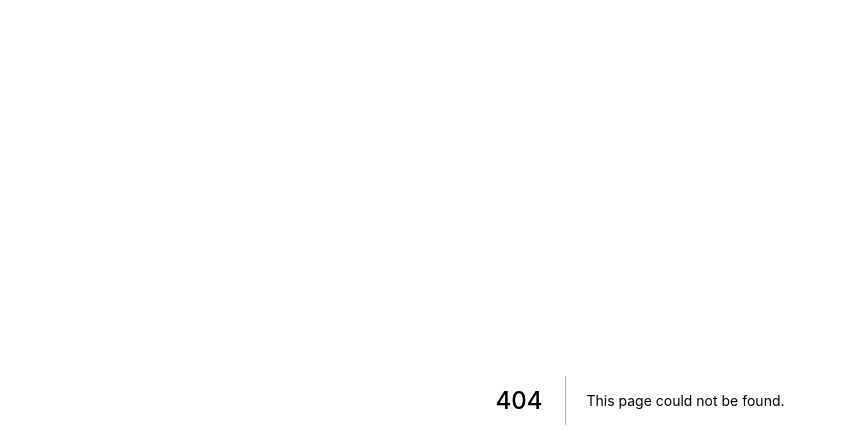
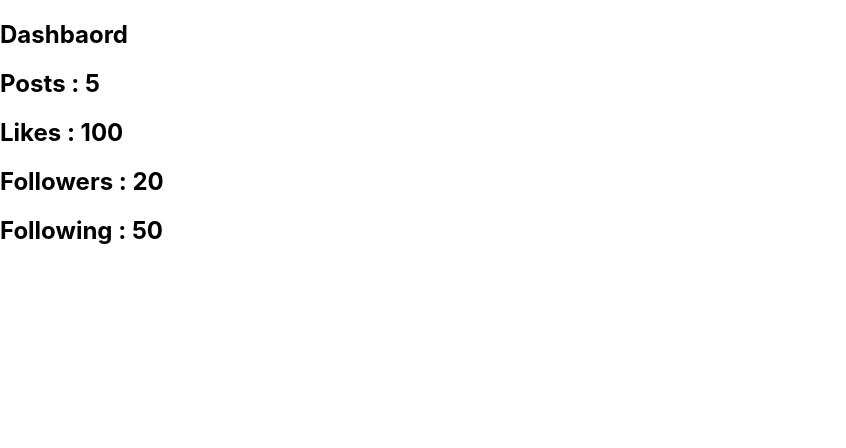
Before and after one commit to shelumeal/next-pre-rendering, a Next.js app: page /dashboard in a window 1280 px wide. Before the commit this address had no page. Shown: the top 448 px of the page, without its empty margins (0-846 px from the left). Built offline with nearby package versions, Linux system fonts and the light colour scheme; data requests are answered from the project's data file.

Commit message:
Add Client side data fetching

```diff
--- /dev/null
+++ b/pages/dashboard.js
@@ -0,0 +1,32 @@
+import React, { useState, useEffect } from "react";
+
+function dashboard() {
+  const [isLoading, setIsLoading] = useState(true);
+  const [dashboardData, setDashboardData] = useState(null);
+
+  useEffect(() => {
+    async function fetchDashboardData() {
+      const response = await fetch("http://localhost:4000/dashboard");
+      const data = await response.json();
+      setDashboardData(data);
+      setIsLoading(false);
+    }
+    fetchDashboardData();
+  }, []);
+
+  if (isLoading) {
+    return <h2>Loading...</h2>;
+  }
+
+  return (
+    <div>
+      <h2>Dashbaord</h2>
+      <h2>Posts : {dashboardData.posts}</h2>
+      <h2>Likes : {dashboardData.likes}</h2>
+      <h2>Followers : {dashboardData.followers}</h2>
+      <h2>Following : {dashboardData.following}</h2>
+    </div>
+  );
+}
+
+export default dashboard;
```
